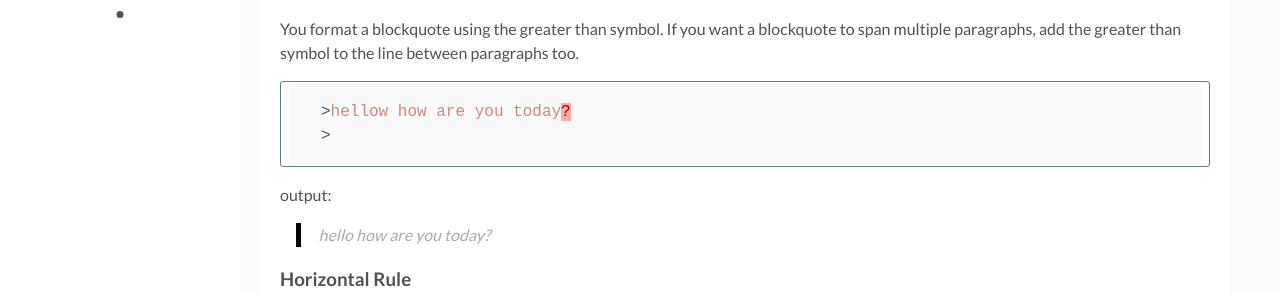
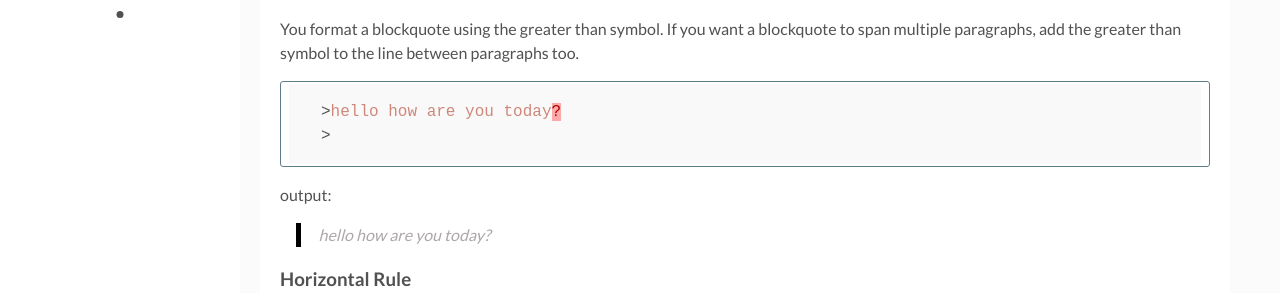
Before and after one commit to mynameiskaleb/johnnyromano.github.io, a Jekyll site: the page built from _posts/2017-06-28-markdown-notes.md, in a window 1280 px wide and 900 px high, scrolled down 2111 px. Shown: the part 157-450 px from the top of the window. Built offline with Jekyll 4.4.1, drawn with Linux system fonts in a browser that asks for light colours.

Commit message:
udated markedown post

````diff
--- a/_posts/2017-06-28-markdown-notes.md
+++ b/_posts/2017-06-28-markdown-notes.md
@@ -78,7 +78,7 @@ A blockquote sets text apart from the rest of the document. It indicates that th
 
 You format a blockquote using the greater than symbol. If you want a blockquote to span multiple paragraphs, add the greater than symbol to the line between paragraphs too.
 ```python
->hellow how are you today?
+>hello how are you today?
 >
 ```
 output:
````
